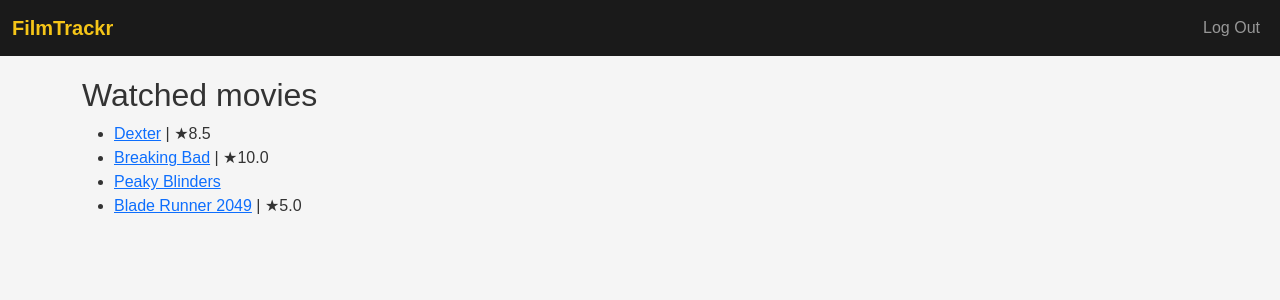
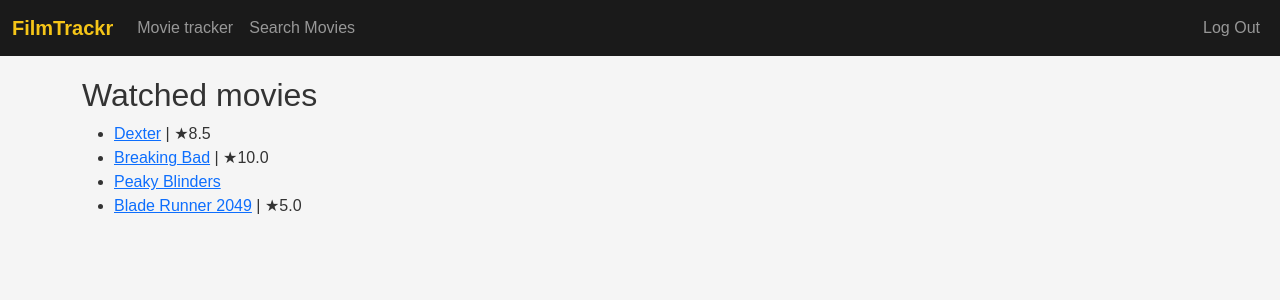
Before and after one commit to AliGojayev/cs50-final-project, a Flask app: page / in a window 1280 px wide. Shown: the top 300 px of the page. Run offline with Flask 3, Linux system fonts and the light colour scheme; a user stored in the database is signed in; some libraries are stand-ins or nearby versions.

Commit message:
make on the navbar icons of search and tracker

```diff
--- a/templates/layout.html
+++ b/templates/layout.html
@@ -61,7 +61,8 @@
             <div class="collapse navbar-collapse" id="navbarNav">
                 {% if session["user_id"] %}
                 <ul class="navbar-nav">
-                <!-- TODO: -->
+                <li class="nav-item"><a class="nav-link" href="/">Movie tracker</a></li>
+                <li class="nav-item"><a class="nav-link" href="/movies">Search Movies</a></li>
                 </ul>
                 <ul class="navbar-nav ms-auto">
                     <li class="nav-item"><a class="nav-link" href="/logout">Log Out</a></li>
```
